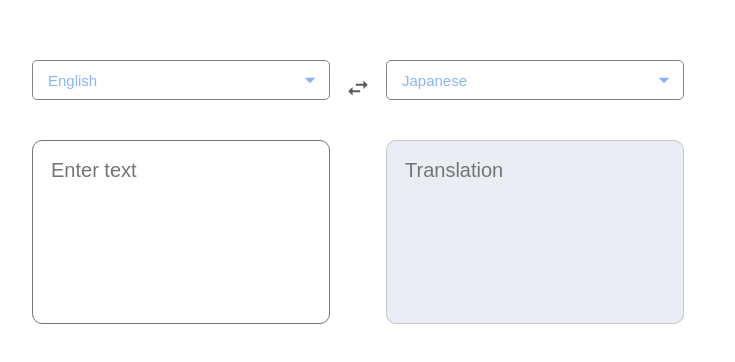
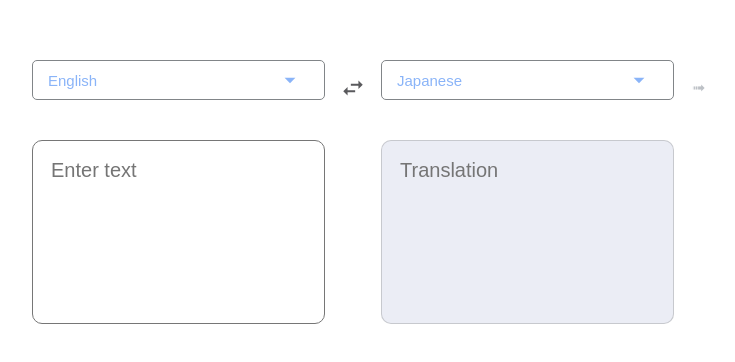
Before and after one commit to echizenyayota/google-translate-clone20230920, a React (Create React App) app: page / in a window 1280 px wide. Shown: the part 160-522 px from the top of the page, without its empty margins (282-1017 px from the left). Built offline with nearby package versions, Linux system fonts and the light colour scheme; no server answers.

Commit message:
1:08:58 make the button container

```diff
--- a/src/App.js
+++ b/src/App.js
@@ -89,6 +89,9 @@ const App = () => {
           style="output"
           setShowModal={setShowModal}
         />
+        <div className="button-container" onCLick={translate}>
+          <Button />
+        </div>
       </>}
 
       {showModal &&
--- a/src/components/Button.js
+++ b/src/components/Button.js
@@ -1,9 +1,5 @@
 const Button = () => {
-  return (
-    <div>
-      Button
-    </div>
-  )
+  return <div>➟</div>
 };
 
 export default Button;
--- a/src/index.css
+++ b/src/index.css
@@ -57,7 +57,7 @@ textarea {
 
 .select-drop-down .down-arrow svg {
   position: relative;
-  left: 265px;
+  left: 245px;
   top: -33px;
   width: 26px;
   height: 26px;
@@ -137,3 +137,9 @@ textarea {
   width: 11px;
   color: #8ab4f8;
 }
+
+.button-container {
+  color: #bdc1c6;
+  padding: 18px;
+  height: 25px;
+}
```
